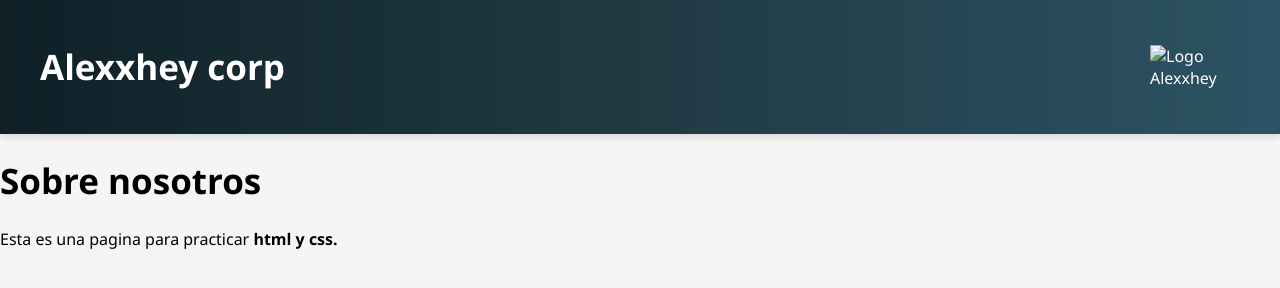
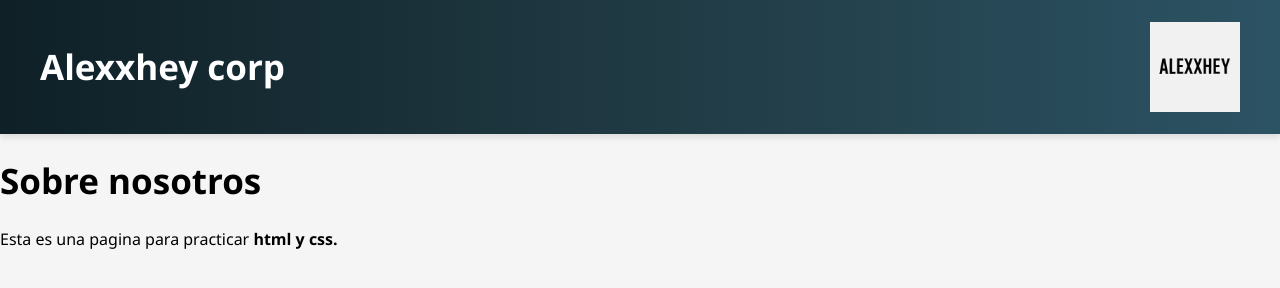
Before and after one commit to Alexxeyrp/prueba_html_css, a plain HTML site: page sobre_nosotros.html in a window 1280 px wide. Drawn offline with Linux system fonts and the light colour scheme.

Commit message:
Update sobre_nosotros.html

```diff
--- a/sobre_nosotros.html
+++ b/sobre_nosotros.html
@@ -9,7 +9,7 @@
 <body>
 	<div id="div_header">
 		<h1>Alexxhey corp</h1>
-        <img src="logo_alexey.png" class="logo_img" alt="Logo Alexxhey">
+        <img src="imagenes/logo_alexey.png" class="logo_img"alt="Logo-Alexxhey"/>
 	</div>
     </header>
     <h1>Sobre nosotros</h1>
```
